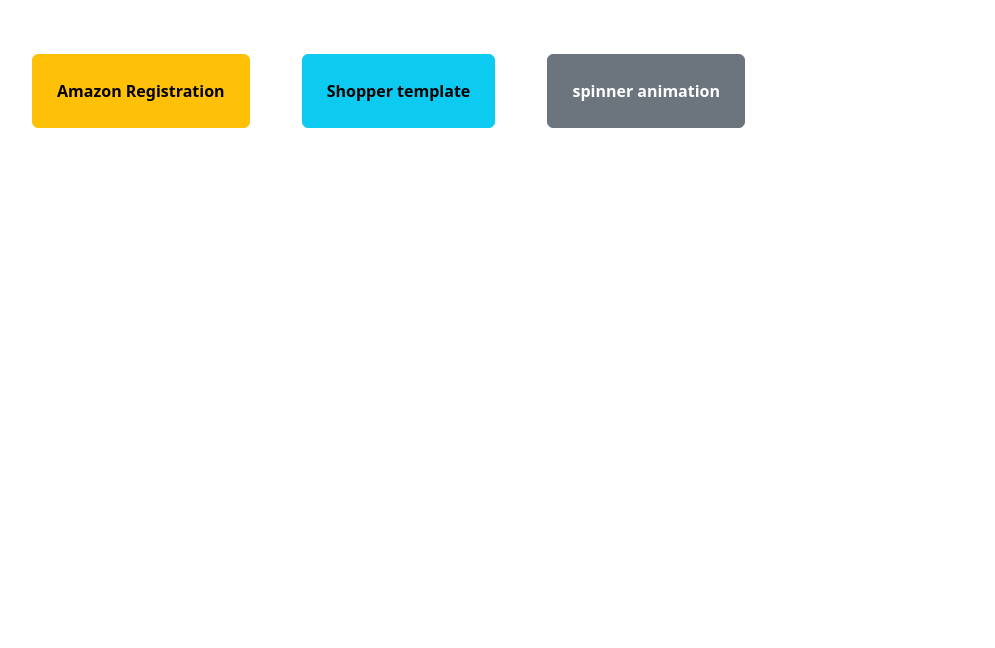
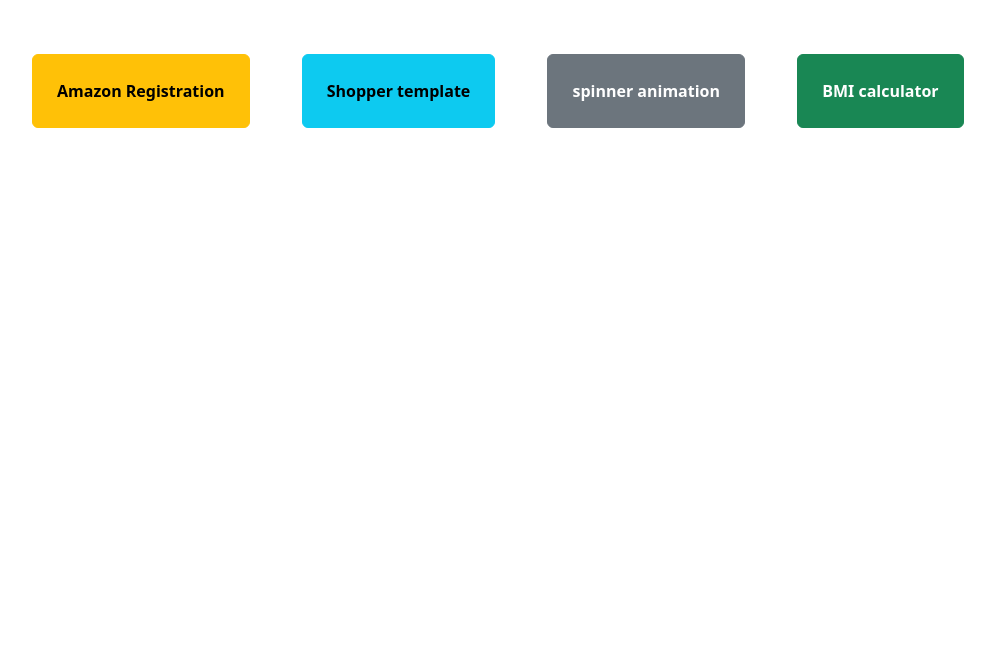
Before and after one commit to khushi795/UI-web-dev, a website: page index.html in a window 1280 px wide. Shown: the part 152-800 px from the top of the page, without its empty margins (4-999 px from the left). Drawn offline with nearby package versions, Linux system fonts and the light colour scheme.

Commit message:
Update index.html

```diff
--- a/index.html
+++ b/index.html
@@ -19,5 +19,6 @@
     <a class="btn btn-warning p-4 m-4 fw-bold" href="./public/html/amazon-regestration.html">Amazon Registration</a>
     <a class="btn btn-info p-4 m-4 fw-bold" href="#">Shopper template</a>
     <a class="btn btn-secondary p-4 m-4 fw-bold" href="./public/html/spinner.html">spinner animation</a>
+    <a class="btn btn-success p-4 m-4 fw-bold" href="./public/html/bmi-calculator.html">BMI calculator</a>
 </body>
 </html>
```
